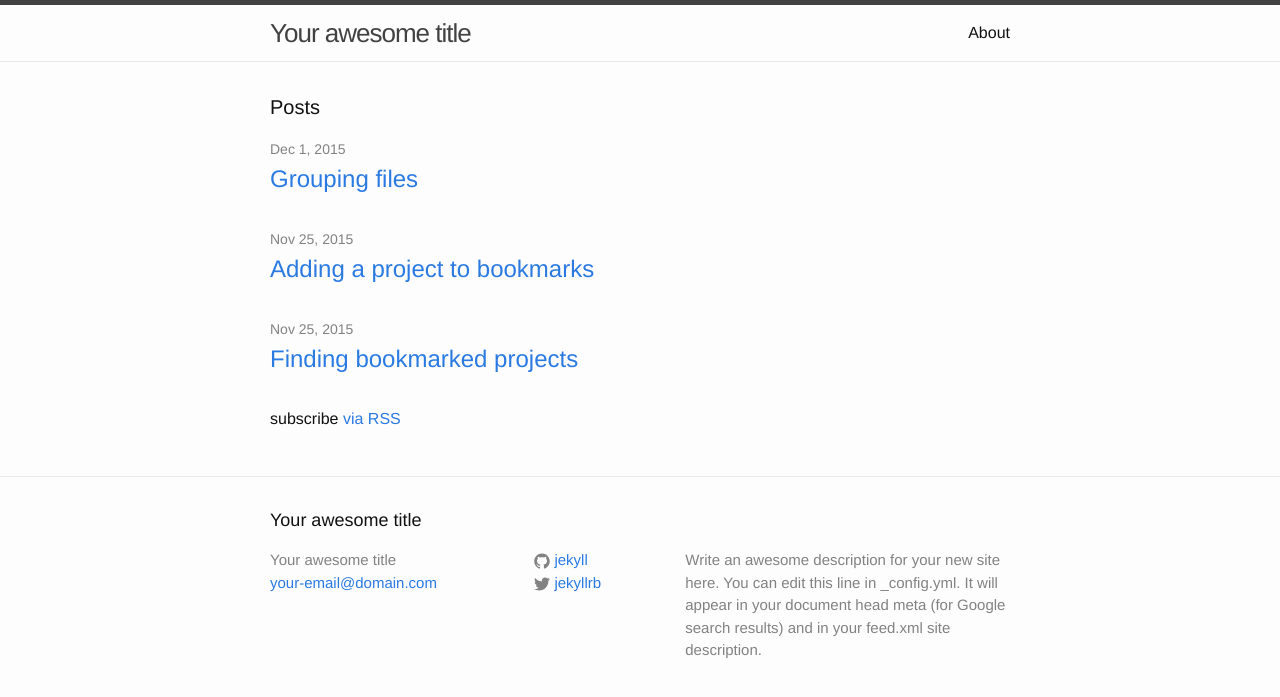
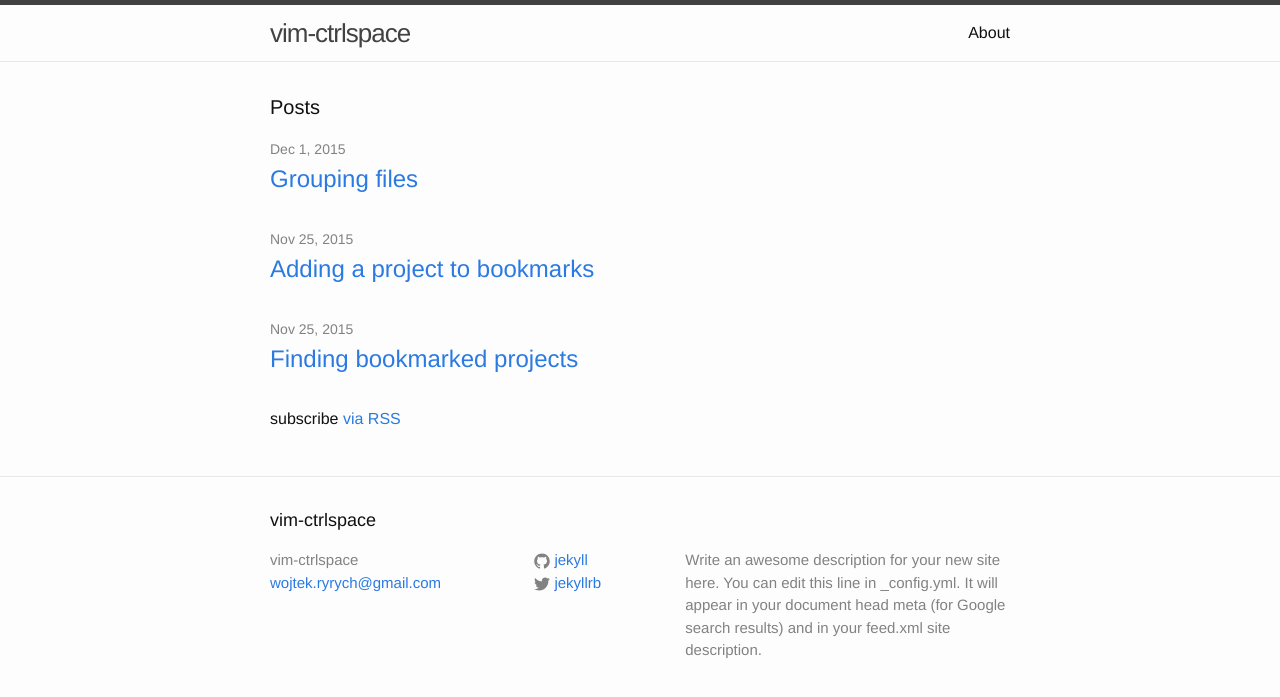
Before and after one commit to ryrych/vim-ctrlspace-site, a Jekyll site: the page built from index.html, in a window 1280 px wide. Shown: the top 697 px of the page. Built offline with Jekyll 4.4.1, drawn with Linux system fonts in a browser that asks for light colours.

Commit message:
Basic config

```diff
--- a/_config.yml
+++ b/_config.yml
@@ -6,8 +6,8 @@
 # 'jekyll serve'. If you change this file, please restart the server process.
 
 # Site settings
-title: Your awesome title
-email: your-email@domain.com
+title: vim-ctrlspace
+email: wojtek.ryrych@gmail.com
 description: > # this means to ignore newlines until "baseurl:"
   Write an awesome description for your new site here. You can edit this
   line in _config.yml. It will appear in your document head meta (for
```
